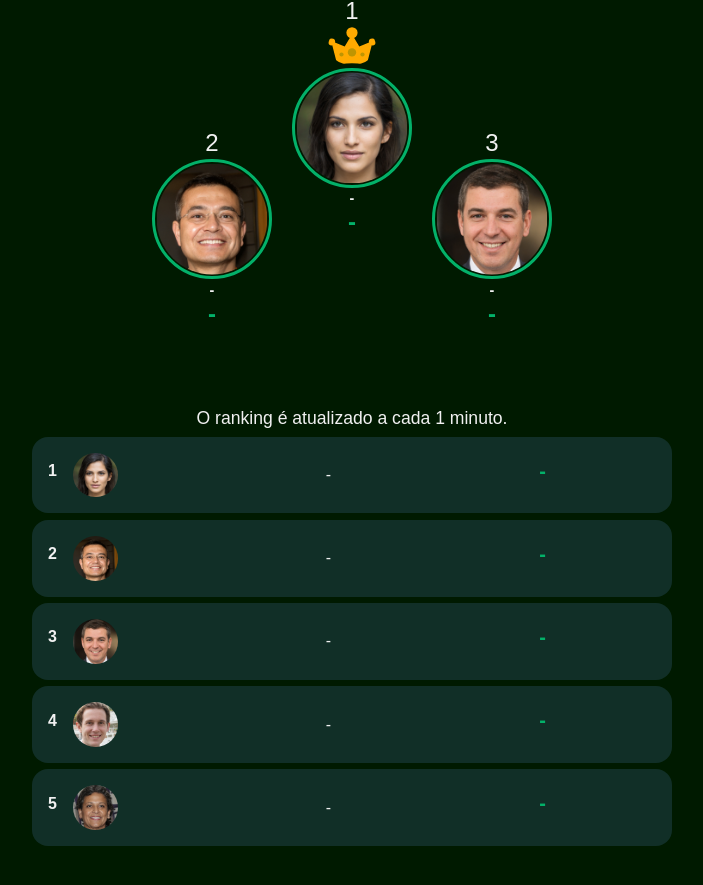
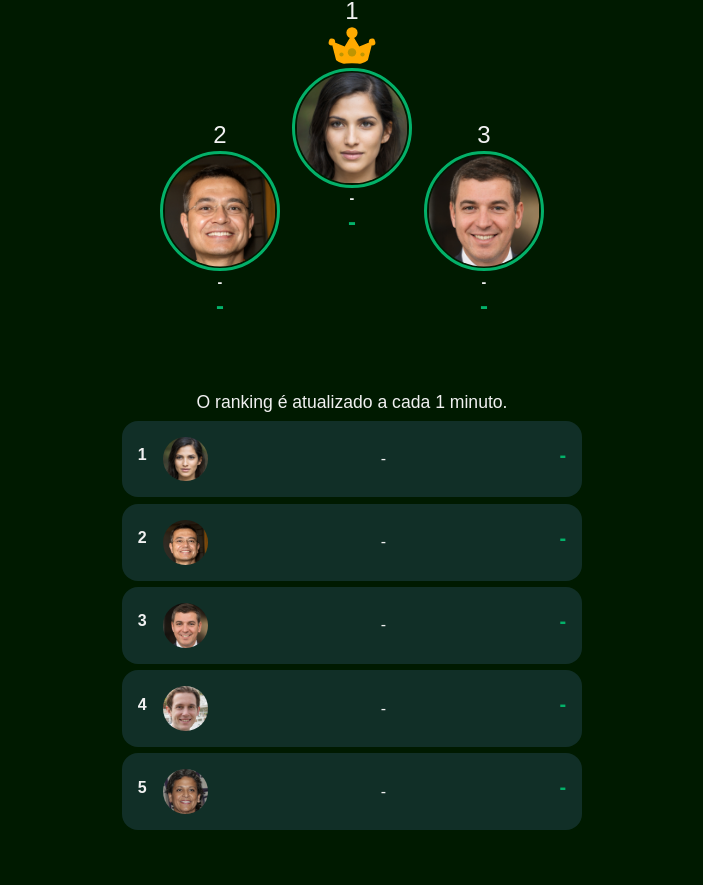
Before and after one commit to birobirobiro/leaderboard-kiwify, a plain HTML site: page index.html in a window 1280 px wide. Shown: the part 131-1016 px from the top of the page, without its empty margins (288-991 px from the left). Drawn offline with nearby package versions, Linux system fonts and the light colour scheme; no server answers; a web font is replaced by a local one.

Commit message:
fix: reponsividade

```diff
--- a/main.js
+++ b/main.js
@@ -10,7 +10,7 @@ function getFormattedRevenue(revenue) {
 }
 
 const fetchData = () => {
-  fetch('https://cors-everywhere.onrender.com/https://api.kiwify.com.br/v1/open/competition-ranking')
+  fetch('https://corsanywhere.herokuapp.com/https://api.kiwify.com.br/v1/open/competition-ranking')
     .then(response => response.json())
     .then(data => {
       data = JSON.parse(data);
--- a/style.css
+++ b/style.css
@@ -55,7 +55,6 @@ main ul {
   align-items: center;
   justify-content: center;
   list-style: none;
-  width: 100%;
   position: relative;
 }
 
@@ -66,7 +65,7 @@ main li {
   justify-content: center;
   text-align: center;
   gap: 0.15rem;
-  margin: 5rem;
+  margin: min(30%, 5rem);
 }
 
 main li img {
@@ -136,7 +135,7 @@ section ul {
   display: flex;
   flex-direction: column;
   gap: 0.4rem;
-  width: 25rem;
+  width: min(22rem, 25rem);
 }
 
 section li {
@@ -181,7 +180,8 @@ section li span:last-child {
 
 @media (min-width: 600px) {
   section ul {
-    width: 40rem;
+    width: 100%;
+
   }
 
   section li img {
```
